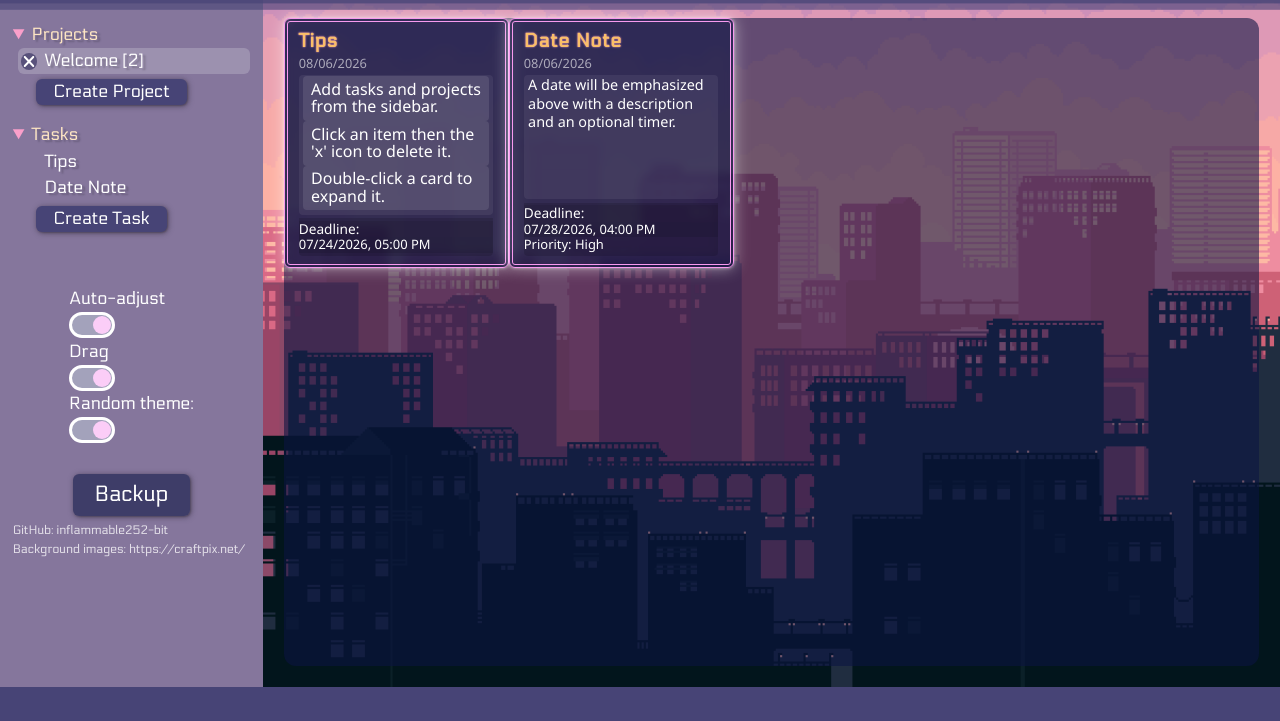
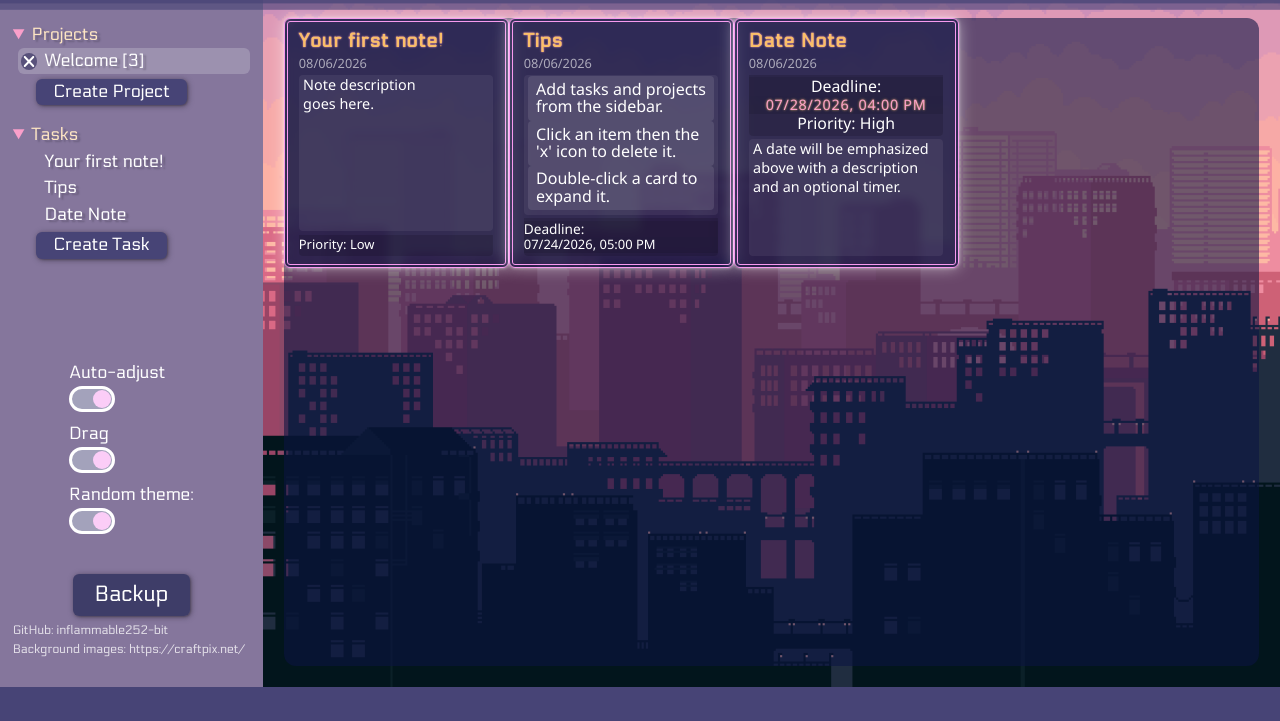
Before and after one commit to inflammable252-bit/neon-tasks, a website built with webpack: page src/template.html in a window 1280 px wide. Shown: the part 79-800 px from the top of the page. Built offline with nearby package versions, Linux system fonts and the light colour scheme.

Commit message:
Fix date card load, add README text, update CSS

```diff
--- a/src/cards.js
+++ b/src/cards.js
@@ -15,7 +15,7 @@ function populateCard(task, card) {
     const createdDate = createdDateObj.create();
     card.position = "relative";
 
-    if (task.type === "DateNote") {
+    if (task.type === "date") {
         card.append(title, createdDate, createCardTimeDiv(task,card), createDescription(task));
         return
     }
--- a/src/index.js
+++ b/src/index.js
@@ -28,7 +28,6 @@ const autoSpreadToggle = document.getElementById("adjust-toggle");
 autoSpreadToggle.addEventListener("change", (e) => {
     e.target.checked === true ? autoSpread = true : autoSpread = false;
     localStorage.setItem("autoSpread", autoSpread)
-    console.log(autoSpread)
 })
 const dragToggle = document.getElementById("drag-toggle");
 dragToggle.addEventListener("change", (e) => {
@@ -220,7 +219,7 @@ function addCard() {
     const taskList = projectsList[currentProjectIndex].taskList
     const task = taskList[taskList.length-1];
     console.log(taskList)
-    cardWrapper.append(task.createCard());
+    task.createCard();
     updateTimers()
     if (drag) addDrag(cardWrapper, autoSpread);
 }
@@ -289,6 +288,7 @@ function init() {
         localStorage.setItem("drag", drag);
         localStorage.setItem("modeRandom", modeRandom);
         addProject("Welcome");
+        addTask(0, {title: "Your first note!", description: "Note description goes here.", priority: "Low", type: "note"})
         addTask(0, {title: "Tips", description: ["Add tasks and projects from the sidebar.", "Click an item then the 'x' icon to delete it.", "Double-click a card to expand it."], dueDate: "2026-07-24", dueTime: "17:00", type: "checklist"});
         addTask(0, {title: "Date Note", description: "A date will be emphasized above with a description and an optional timer.", priority: "High", type: "date", dueDate: "2026-07-28", dueTime: "16:00", timer: "off"});
         console.log(error)
--- a/src/modal-window.js
+++ b/src/modal-window.js
@@ -360,9 +360,10 @@ function displayBackup() {
     applyButton.addEventListener("click", (e) => e.preventDefault())
     applyButton.addEventListener("mousedown", (e) => hold())
     applyButton.addEventListener("mouseup", (e) => {
+        cancel()
         e.preventDefault()
-        cancel()
     })
+    applyButton.addEventListener("mouseleave", (e) => cancel())
     applyButton.addEventListener("touchstart", (e) => hold())
     applyButton.addEventListener("touchend", (e) => {
         e.preventDefault()
--- a/src/style.css
+++ b/src/style.css
@@ -116,16 +116,17 @@ div#header-right select {
     width: min-content;
 }
 aside#sidebar {
+    overflow: auto;
     background-color: color-mix(in srgb, var(--theme-current-color), #ffffffc9 25%);
     color: #FFF;
     font-family: var(--p-strong);
 
     display: grid;
-    grid-template-rows: 75px min-content 0.6fr 0.3fr 0.1fr min-content 50px;
+    grid-template-rows: 75px min-content auto auto 0.1fr min-content 50px;
     padding: 1vw;
     z-index: 9;
     width: 0;
-    height: 100%;
+    height: 100vh;
     position: absolute;
     overflow: hidden;
     transition: width 0.2s ease-in-out;
@@ -194,6 +195,8 @@ aside li:focus, aside li.selected-project {
     }
 }
 div.toggle-inputs-wrapper {
+    overflow: auto;
+    align-self: end;
     padding: 1.5em 1.5em clamp(5em, 10vw, 15vw);
     justify-self: center;
     position: fixed;
@@ -213,6 +216,7 @@ div.toggle-inputs-wrapper {
         opacity: 0;
     }
     input {
+        margin-bottom: 0.5em;
         opacity: 0;
     }
 }
@@ -273,12 +277,15 @@ div.toggle-inputs.wrapper label {
     }
 }
 aside#sidebar {
+    min-height: fit-content;
     overflow: auto;
     grid-row: 1/-1;
     grid-column: 1/2;
     scrollbar-color: var(--theme-current-accent) var(--theme-current-color);
 }
 main {
+    height: 100%;
+    overflow: auto;
     grid-row: 2/3;
     grid-column: 2/3;
     display: flex;
@@ -289,6 +296,8 @@ main {
     background-size: cover;
     background-repeat: repeat-x;
     background-position: bottom;
+    scroll-behavior: smooth;
+    scrollbar-color: var(--theme-current-accent) var(--theme-current-color);
 }
 nav {
     grid-row: 3/4;
@@ -336,6 +345,7 @@ div.menu-buttons-wrapper img {
 }
 
 main section#card-wrapper {
+    min-height: fit-content;
     flex: 1;
     display: flex;
     flex-wrap: wrap;
@@ -409,16 +419,18 @@ main section#card-wrapper {
         font-size: 0.9em;
     }
 }
-.card.datenote {
+.card.type-date{
     overflow: auto;
     line-height: 1.2;
+    p.card-deadline-head, p.card-priority {
+        font-size: 1.1em;
+    }
     div.card-time-section {
         text-align: center;
     }
     p.card-due {
         font-size: 1em;
         color: var(--theme-current-font-l);
-        font-weight: bold;
         letter-spacing: 0.05em;
         text-shadow: 0 0 0.15em var(--theme-current-font);
     }
```
Also changed, not shown: README.md.
